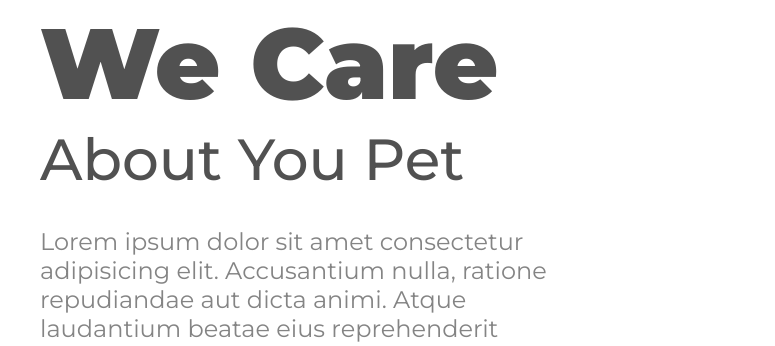
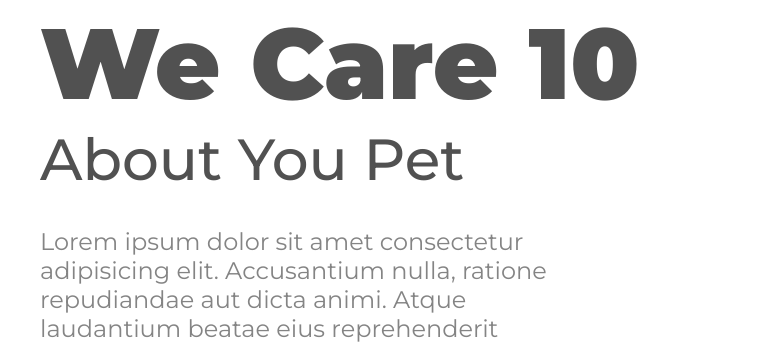
Before and after one commit to kelvimoreira/projeto--figma--01-, a plain HTML site: page index.html in a window 1280 px wide. Shown: the part 731-1077 px from the top of the page, without its empty margins (46-821 px from the left). Drawn offline with Linux system fonts and the light colour scheme.

Commit message:
alteracao do titulo do projeto

```diff
--- a/index.html
+++ b/index.html
@@ -24,7 +24,7 @@
         <img src="./Img/Illustration 2.png" alt="We Care Illustration" class="logo-imge">
 
         <section>
-            <h1>We Care</h1>
+            <h1>We Care 10</h1>
             <h2>About You Pet</h2>
             <p>Lorem ipsum dolor sit amet consectetur adipisicing elit. Accusantium nulla, ratione repudiandae aut dicta
                 animi. Atque laudantium beatae eius reprehenderit aliquam quis delectus facere? Perferendis aperiam quod
```
